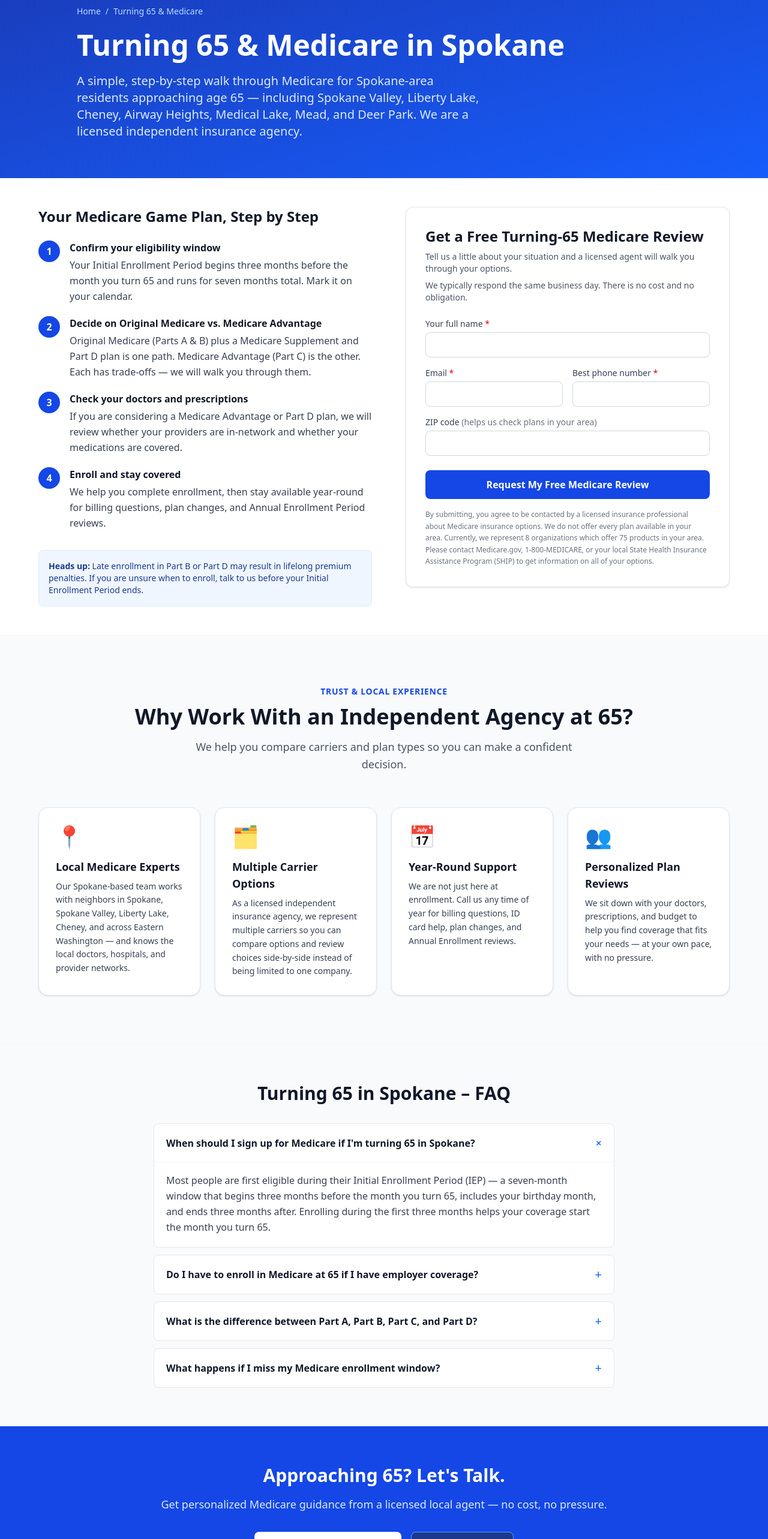
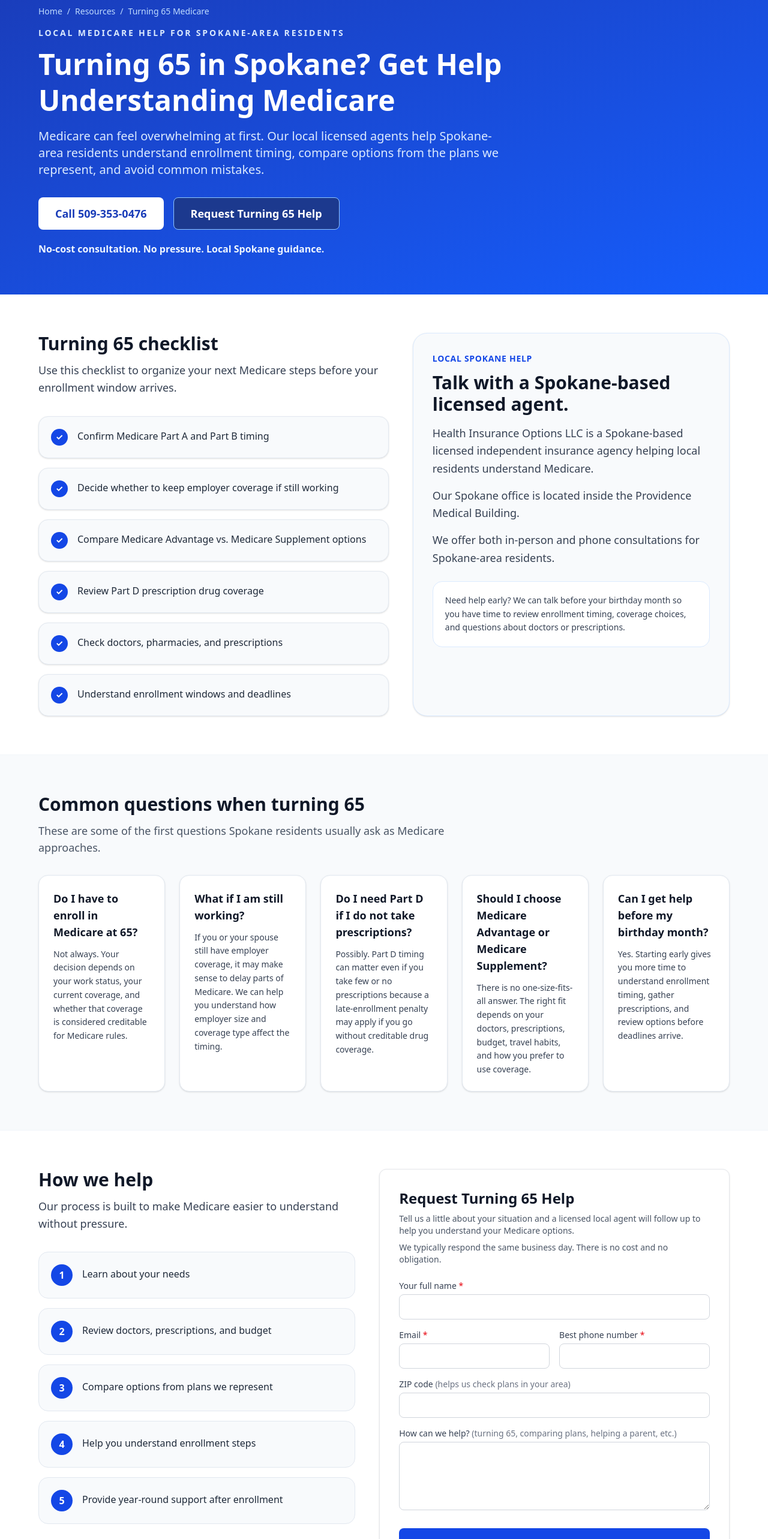
Before and after one commit to DevonWest/medicare-spokane-site, a Next.js app: page /turning-65-medicare-spokane in a window 1280 px wide. Shown: the part 120-2686 px from the top of the page at 60% size. Built offline with nearby package versions, Linux system fonts and the light colour scheme; no server answers.

Commit message:
Build turning 65 Spokane landing page
Agent-Logs-Url: https://github.com/DevonWest/medicare-spokane-site/sessions/d0d9051a-fb1d-4d0d-aec5-b3695b56756d

Co-authored-by: DevonWest <215555726+DevonWest@users.noreply.github.com>

```diff
--- a/app/api/leads/route.ts
+++ b/app/api/leads/route.ts
@@ -10,6 +10,7 @@ const ALLOWED_SOURCES: LeadSource[] = [
   "homepage",
   "medicare-spokane",
   "turning-65",
+  "turning-65-medicare-spokane",
   "advantage-vs-supplement",
   "medicare-advantage",
   "medicare-supplements",
--- a/app/page.tsx
+++ b/app/page.tsx
@@ -226,11 +226,17 @@ export default function HomePage() {
             How We Help Spokane-Area Residents
           </h2>
           <p className="text-center text-gray-600 mb-12 max-w-2xl mx-auto text-lg">
-            Whether you are new to Medicare or reviewing your current coverage, we will help compare
-            options so you can find coverage that fits your needs.
+            Whether you are turning 65, new to Medicare, or reviewing your current coverage, we
+            will help compare options so you can find coverage that fits your needs.
           </p>
           <div className="grid grid-cols-1 sm:grid-cols-2 lg:grid-cols-3 gap-6">
             {[
+              {
+                href: "/turning-65-medicare-spokane",
+                title: "Turning 65",
+                body:
+                  "Start with a Spokane-focused Medicare checklist covering enrollment timing, employer coverage questions, and the next steps to review.",
+              },
               {
                 href: "/medicare-advantage",
                 title: "Medicare Advantage",
--- a/app/resources/page.tsx
+++ b/app/resources/page.tsx
@@ -43,8 +43,8 @@ const internalResources: ResourceLink[] = [
   },
   {
     href: "/turning-65-medicare-spokane",
-    title: "Turning 65 in Spokane",
-    body: "A simple checklist for what to do as you approach your Medicare Initial Enrollment Period.",
+    title: "Turning 65 Medicare Help in Spokane",
+    body: "A Spokane-focused checklist and FAQ page for people approaching Medicare eligibility and planning next steps.",
   },
   {
     href: "/medicare-advantage-vs-supplement-spokane",
--- a/app/turning-65-medicare-spokane/page.tsx
+++ b/app/turning-65-medicare-spokane/page.tsx
@@ -1,142 +1,274 @@
 import type { Metadata } from "next";
 import Link from "next/link";
+import Disclaimer from "@/components/Disclaimer";
 import FAQ, { type FAQItem } from "@/components/FAQ";
 import LeadForm from "@/components/LeadForm";
-import TrustBenefits from "@/components/TrustBenefits";
-import CTASection from "@/components/CTASection";
-import { siteConfig } from "@/lib/site";
+import { siteConfig, telHref } from "@/lib/site";
 
 export const metadata: Metadata = {
-  title: "Turning 65 & Medicare in Spokane, WA – What to Do and When",
+  title: "Turning 65 Medicare Help Spokane | Medicare in Spokane",
   description:
-    "Turning 65 in Spokane? Learn when to enroll in Medicare, how Parts A, B, C, and D fit together, and how a licensed independent insurance agency can help you compare options.",
+    "Turning 65 in Spokane? Get local help understanding Medicare enrollment, Medicare Advantage, Medicare Supplement, and Part D options from a licensed insurance agent.",
   alternates: { canonical: `${siteConfig.url}/turning-65-medicare-spokane` },
   openGraph: {
-    title: "Turning 65 & Medicare in Spokane, WA",
+    title: "Turning 65 Medicare Help Spokane | Medicare in Spokane",
     description:
-      "Step-by-step Medicare guidance for Spokane residents turning 65, from a licensed independent insurance agency.",
+      "Turning 65 in Spokane? Get local help understanding Medicare enrollment, Medicare Advantage, Medicare Supplement, and Part D options from a licensed insurance agent.",
     url: `${siteConfig.url}/turning-65-medicare-spokane`,
   },
 };
 
-const faqs: FAQItem[] = [
+const checklistItems: string[] = [
+  "Confirm Medicare Part A and Part B timing",
+  "Decide whether to keep employer coverage if still working",
+  "Compare Medicare Advantage vs. Medicare Supplement options",
+  "Review Part D prescription drug coverage",
+  "Check doctors, pharmacies, and prescriptions",
+  "Understand enrollment windows and deadlines",
+];
+
+const commonQuestions = [
   {
-    question: "When should I sign up for Medicare if I'm turning 65 in Spokane?",
-    answer:
-      "Most people are first eligible during their Initial Enrollment Period (IEP) — a seven-month window that begins three months before the month you turn 65, includes your birthday month, and ends three months after. Enrolling during the first three months helps your coverage start the month you turn 65.",
+    title: "Do I have to enroll in Medicare at 65?",
+    body: "Not always. Your decision depends on your work status, your current coverage, and whether that coverage is considered creditable for Medicare rules.",
   },
   {
-    question: "Do I have to enroll in Medicare at 65 if I have employer coverage?",
-    answer:
-      "Not always. If you (or your spouse) are still working and have qualifying employer health coverage, you may be able to delay Part B without a late-enrollment penalty. Whether to delay depends on the size of your employer and the type of coverage. We recommend reviewing the details before deciding.",
+    title: "What if I am still working?",
+    body: "If you or your spouse still have employer coverage, it may make sense to delay parts of Medicare. We can help you understand how employer size and coverage type affect the timing.",
   },
   {
-    question: "What is the difference between Part A, Part B, Part C, and Part D?",
-    answer:
-      "Part A is hospital insurance. Part B is medical insurance for doctors and outpatient care. Part C (Medicare Advantage) is an alternative way to receive Parts A and B (and usually drug coverage) through a private plan. Part D is standalone prescription drug coverage you can add to Original Medicare.",
+    title: "Do I need Part D if I do not take prescriptions?",
+    body: "Possibly. Part D timing can matter even if you take few or no prescriptions because a late-enrollment penalty may apply if you go without creditable drug coverage.",
   },
   {
-    question: "What happens if I miss my Medicare enrollment window?",
-    answer:
-      "Missing your Initial Enrollment Period can result in late-enrollment penalties for Part B and Part D and a delay in when your coverage starts. There is a General Enrollment Period each year, and certain qualifying events trigger a Special Enrollment Period. We can walk through the options if you missed your window.",
+    title: "Should I choose Medicare Advantage or Medicare Supplement?",
+    body: "There is no one-size-fits-all answer. The right fit depends on your doctors, prescriptions, budget, travel habits, and how you prefer to use coverage.",
+  },
+  {
+    title: "Can I get help before my birthday month?",
+    body: "Yes. Starting early gives you more time to understand enrollment timing, gather prescriptions, and review options before deadlines arrive.",
   },
 ];
 
-const steps = [
+const helpSteps: string[] = [
+  "Learn about your needs",
+  "Review doctors, prescriptions, and budget",
+  "Compare options from plans we represent",
+  "Help you understand enrollment steps",
+  "Provide year-round support after enrollment",
+];
+
+const faqs: FAQItem[] = [
   {
-    number: "1",
-    title: "Confirm your eligibility window",
-    body: "Your Initial Enrollment Period begins three months before the month you turn 65 and runs for seven months total. Mark it on your calendar.",
+    question: "When should I start planning for Medicare?",
+    answer:
+      "It is smart to start planning a few months before your Initial Enrollment Period begins. That gives you time to understand Part A and Part B timing, review employer coverage if you are still working, and compare Medicare Advantage, Medicare Supplement, and Part D options without rushing.",
   },
   {
-    number: "2",
-    title: "Decide on Original Medicare vs. Medicare Advantage",
-    body: "Original Medicare (Parts A & B) plus a Medicare Supplement and Part D plan is one path. Medicare Advantage (Part C) is the other. Each has trade-offs — we will walk you through them.",
+    question: "What happens if I miss my Initial Enrollment Period?",
+    answer:
+      "Missing your Initial Enrollment Period can delay when your coverage starts and may lead to late-enrollment penalties for Part B or Part D. Depending on your situation, you may need to wait for another enrollment window unless you qualify for a Special Enrollment Period.",
   },
   {
-    number: "3",
-    title: "Check your doctors and prescriptions",
-    body: "If you are considering a Medicare Advantage or Part D plan, we will review whether your providers are in-network and whether your medications are covered.",
+    question: "Can I keep employer coverage after 65?",
+    answer:
+      "Sometimes, yes. Whether you should keep employer coverage, enroll in Medicare, or do both depends on your employer coverage details. We can help you review what to ask your benefits administrator before making a decision.",
   },
   {
-    number: "4",
-    title: "Enroll and stay covered",
-    body: "We help you complete enrollment, then stay available year-round for billing questions, plan changes, and Annual Enrollment Period reviews.",
+    question: "Can you help me compare Medicare Advantage and Medicare Supplement?",
+    answer:
+      "Yes. We help Spokane-area residents compare Medicare Advantage and Medicare Supplement options from the plans we represent, then explain the trade-offs in plain language based on doctors, prescriptions, and budget.",
   },
+  {
+    question: "Is there a cost to meet with you?",
+    answer:
+      "No. Our consultations are no-cost and no-obligation. You can meet with our team in person at our Spokane office or talk with us by phone.",
+  },
+];
+
+const internalLinks = [
+  { href: "/compare-medicare-options", label: "Compare Medicare Options" },
+  { href: "/medicare-advantage", label: "Medicare Advantage" },
+  { href: "/medicare-supplements", label: "Medicare Supplements" },
+  { href: "/medicare-part-d", label: "Medicare Part D" },
+  { href: "/rx-drug-review", label: "RX Drug Review" },
+  { href: "/contact", label: "Contact Our Spokane Office" },
 ];
 
 export default function TurningSixtyFivePage() {
   return (
     <>
-      {/* Hero */}
-      <section className="bg-gradient-to-br from-blue-800 to-blue-600 text-white py-16 px-4">
-        <div className="max-w-5xl mx-auto">
-          <nav aria-label="Breadcrumb" className="text-blue-200 text-sm mb-4">
+      <section className="bg-gradient-to-br from-blue-800 to-blue-600 px-4 py-16 text-white">
+        <div className="mx-auto max-w-6xl">
+          <nav aria-label="Breadcrumb" className="mb-4 text-sm text-blue-200">
             <Link href="/" className="hover:text-white">
               Home
             </Link>
             <span className="mx-2">/</span>
-            <span>Turning 65 &amp; Medicare</span>
+            <Link href="/resources" className="hover:text-white">
+              Resources
+            </Link>
+            <span className="mx-2">/</span>
+            <span>Turning 65 Medicare</span>
           </nav>
-          <h1 className="text-4xl md:text-5xl font-extrabold leading-tight mb-4">
-            Turning 65 &amp; Medicare in Spokane
-          </h1>
-          <p className="text-xl text-blue-100 max-w-2xl">
-            A simple, step-by-step walk through Medicare for Spokane-area residents approaching age 65 — including
-            Spokane Valley, Liberty Lake, Cheney, Airway Heights, Medical Lake, Mead, and Deer Park. We are a licensed
-            independent insurance agency.
-          </p>
+          <div className="max-w-4xl">
+            <p className="mb-3 text-sm font-semibold uppercase tracking-[0.2em] text-blue-100">
+              Local Medicare Help for Spokane-Area Residents
+            </p>
+            <h1 className="mb-4 text-4xl font-extrabold leading-tight md:text-5xl">
+              Turning 65 in Spokane? Get Help Understanding Medicare
+            </h1>
+            <p className="max-w-3xl text-xl text-blue-100">
+              Medicare can feel overwhelming at first. Our local licensed agents help Spokane-area residents
+              understand enrollment timing, compare options from the plans we represent, and avoid common mistakes.
+            </p>
+            <div className="mt-8 flex flex-col gap-4 sm:flex-row">
+              <a
+                href={telHref}
+                className="inline-flex items-center justify-center rounded-lg bg-white px-7 py-3 text-lg font-semibold text-blue-800 transition-colors hover:bg-blue-50"
+              >
+                Call 509-353-0476
+              </a>
+              <Link
+                href="#turning-65-help-form"
+                className="inline-flex items-center justify-center rounded-lg border border-blue-300 bg-blue-900 px-7 py-3 text-lg font-semibold text-white transition-colors hover:bg-blue-950"
+              >
+                Request Turning 65 Help
+              </Link>
+            </div>
+            <p className="mt-5 text-base font-semibold text-blue-50">
+              No-cost consultation. No pressure. Local Spokane guidance.
+            </p>
+          </div>
         </div>
       </section>
 
-      {/* Steps + Form */}
-      <section className="py-12 px-4 bg-white">
-        <div className="max-w-6xl mx-auto grid grid-cols-1 lg:grid-cols-2 gap-10">
+      <section className="bg-white px-4 py-16">
+        <div className="mx-auto grid max-w-6xl grid-cols-1 gap-10 lg:grid-cols-[1.05fr_0.95fr]">
           <div>
-            <h2 className="text-2xl font-bold text-gray-900 mb-6">
-              Your Medicare Game Plan, Step by Step
-            </h2>
-            <ol className="space-y-5">
-              {steps.map((step) => (
-                <li key={step.number} className="flex gap-4">
-                  <div className="shrink-0 w-9 h-9 rounded-full bg-blue-700 text-white font-bold flex items-center justify-center">
-                    {step.number}
-                  </div>
-                  <div>
-                    <h3 className="font-semibold text-gray-900 mb-1">{step.title}</h3>
-                    <p className="text-gray-700 leading-relaxed">{step.body}</p>
-                  </div>
+            <h2 className="text-3xl font-bold text-gray-900">Turning 65 checklist</h2>
+            <p className="mt-3 max-w-3xl text-lg leading-relaxed text-gray-700">
+              Use this checklist to organize your next Medicare steps before your enrollment window arrives.
+            </p>
+            <div className="mt-8 grid gap-4">
+              {checklistItems.map((item) => (
+                <div key={item} className="flex rounded-2xl border border-slate-200 bg-slate-50 p-5 shadow-sm">
+                  <span
+                    className="mr-4 inline-flex h-7 w-7 flex-shrink-0 items-center justify-center rounded-full bg-blue-700 text-sm font-bold text-white"
+                    aria-hidden="true"
+                  >
+                    ✓
+                  </span>
+                  <span className="text-gray-800">{item}</span>
+                </div>
+              ))}
+            </div>
+          </div>
+
+          <div className="rounded-3xl border border-blue-100 bg-slate-50 p-6 shadow-sm sm:p-8">
+            <p className="text-sm font-semibold uppercase tracking-wider text-blue-700">Local Spokane help</p>
+            <h2 className="mt-3 text-3xl font-bold text-gray-900">Talk with a Spokane-based licensed agent.</h2>
+            <div className="mt-4 space-y-4 text-lg leading-relaxed text-gray-700">
+              <p>
+                {siteConfig.legalName} is a Spokane-based licensed independent insurance agency helping local
+                residents understand Medicare.
+              </p>
+              <p>Our Spokane office is located inside the Providence Medical Building.</p>
+              <p>We offer both in-person and phone consultations for Spokane-area residents.</p>
+            </div>
+            <div className="mt-6 rounded-2xl border border-blue-100 bg-white p-5 text-sm leading-relaxed text-gray-700">
+              <p>
+                Need help early? We can talk before your birthday month so you have time to review enrollment timing,
+                coverage choices, and questions about doctors or prescriptions.
+              </p>
+            </div>
+          </div>
+        </div>
+      </section>
+
+      <section className="border-y border-slate-100 bg-slate-50 px-4 py-16">
+        <div className="mx-auto max-w-6xl">
+          <div className="max-w-3xl">
+            <h2 className="text-3xl font-bold text-gray-900">Common questions when turning 65</h2>
+            <p className="mt-3 text-lg text-gray-600">
+              These are some of the first questions Spokane residents usually ask as Medicare approaches.
+            </p>
+          </div>
+          <div className="mt-8 grid grid-cols-1 gap-6 md:grid-cols-2 xl:grid-cols-5">
+            {commonQuestions.map((item) => (
+              <article key={item.title} className="rounded-2xl border border-slate-200 bg-white p-6 shadow-sm">
+                <h3 className="text-lg font-semibold text-gray-900">{item.title}</h3>
+                <p className="mt-3 text-sm leading-relaxed text-gray-700">{item.body}</p>
+              </article>
+            ))}
+          </div>
+        </div>
+      </section>
+
+      <section className="bg-white px-4 py-16">
+        <div className="mx-auto grid max-w-6xl grid-cols-1 gap-10 lg:grid-cols-[0.95fr_1.05fr]">
+          <div>
+            <h2 className="text-3xl font-bold text-gray-900">How we help</h2>
+            <p className="mt-3 max-w-3xl text-lg leading-relaxed text-gray-700">
+              Our process is built to make Medicare easier to understand without pressure.
+            </p>
+            <ol className="mt-8 space-y-4">
+              {helpSteps.map((step, index) => (
+                <li key={step} className="flex items-start gap-4 rounded-2xl border border-slate-200 bg-slate-50 p-5">
+                  <span className="inline-flex h-9 w-9 flex-shrink-0 items-center justify-center rounded-full bg-blue-700 font-bold text-white">
+                    {index + 1}
+                  </span>
+                  <span className="pt-1 text-gray-800">{step}</span>
                 </li>
               ))}
             </ol>
-
-            <div className="mt-8 p-4 bg-blue-50 border border-blue-100 rounded-lg text-sm text-blue-900">
-              <strong>Heads up:</strong> Late enrollment in Part B or Part D may result in lifelong premium penalties.
-              If you are unsure when to enroll, talk to us before your Initial Enrollment Period ends.
-            </div>
           </div>
 
-          <div className="lg:pl-4">
+          <div id="turning-65-help-form">
             <LeadForm
-              source="turning-65"
-              heading="Get a Free Turning-65 Medicare Review"
-              subheading="Tell us a little about your situation and a licensed agent will walk you through your options."
+              source="turning-65-medicare-spokane"
+              heading="Request Turning 65 Help"
+              subheading="Tell us a little about your situation and a licensed local agent will follow up to help you understand your Medicare options."
+              showMessage
             />
           </div>
         </div>
       </section>
 
-      <TrustBenefits
-        heading="Why Work With an Independent Agency at 65?"
-        subheading="We help you compare carriers and plan types so you can make a confident decision."
-      />
+      <section className="border-y border-slate-100 bg-slate-50 px-4 py-16">
+        <div className="mx-auto max-w-6xl">
+          <div className="max-w-3xl">
+            <h2 className="text-3xl font-bold text-gray-900">Helpful Medicare links</h2>
+            <p className="mt-3 text-lg text-gray-600">
+              Review related Spokane Medicare pages before or after your consultation.
+            </p>
+          </div>
+          <div className="mt-8 grid grid-cols-1 gap-6 md:grid-cols-2 xl:grid-cols-3">
+            {internalLinks.map((item) => (
+              <Link
+                key={item.href}
+                href={item.href}
+                className="group rounded-2xl border border-slate-200 bg-white p-6 transition-all hover:-translate-y-0.5 hover:border-blue-300 hover:shadow-md"
+              >
+                <h3 className="text-lg font-semibold text-gray-900 transition-colors group-hover:text-blue-700">
+                  {item.label}
+                </h3>
+                <span className="mt-4 inline-block text-sm font-medium text-blue-700 group-hover:underline">
+                  Visit page →
+                </span>
+              </Link>
+            ))}
+          </div>
+        </div>
+      </section>
 
-      <FAQ items={faqs} heading="Turning 65 in Spokane – FAQ" />
+      <FAQ items={faqs} heading="Turning 65 Medicare FAQ" />
 
-      <CTASection
-        heading="Approaching 65? Let's Talk."
-        subheading="Get personalized Medicare guidance from a licensed local agent — no cost, no pressure."
-      />
+      <section className="bg-white px-4 py-12">
+        <div className="mx-auto max-w-3xl">
+          <Disclaimer />
+        </div>
+      </section>
     </>
   );
 }
--- a/components/FAQ.tsx
+++ b/components/FAQ.tsx
@@ -55,7 +55,7 @@ export default function FAQ({ heading = "Frequently Asked Questions", items, inc
       {includeSchema && (
         <script
           type="application/ld+json"
-          dangerouslySetInnerHTML={{ __html: JSON.stringify(schema) }}
+          dangerouslySetInnerHTML={{ __html: JSON.stringify(schema).replace(/</g, "\\u003c") }}
         />
       )}
     </section>
--- a/components/Footer.tsx
+++ b/components/Footer.tsx
@@ -5,6 +5,7 @@ import { siteConfig, telHref } from "@/lib/site";
 
 const helpLinks: Array<{ href: string; label: string }> = [
   { href: "/compare-medicare-options", label: "Compare Medicare Options" },
+  { href: "/turning-65-medicare-spokane", label: "Turning 65" },
   { href: "/medicare-advantage", label: "Medicare Advantage" },
   { href: "/medicare-supplements", label: "Medicare Supplements" },
   { href: "/medicare-part-d", label: "Medicare Part D" },
--- a/lib/leads.ts
+++ b/lib/leads.ts
@@ -34,6 +34,7 @@ export type LeadSource =
   | "homepage"
   | "medicare-spokane"
   | "turning-65"
+  | "turning-65-medicare-spokane"
   | "compare-medicare-options"
   | "advantage-vs-supplement"
   | "medicare-advantage"
```
